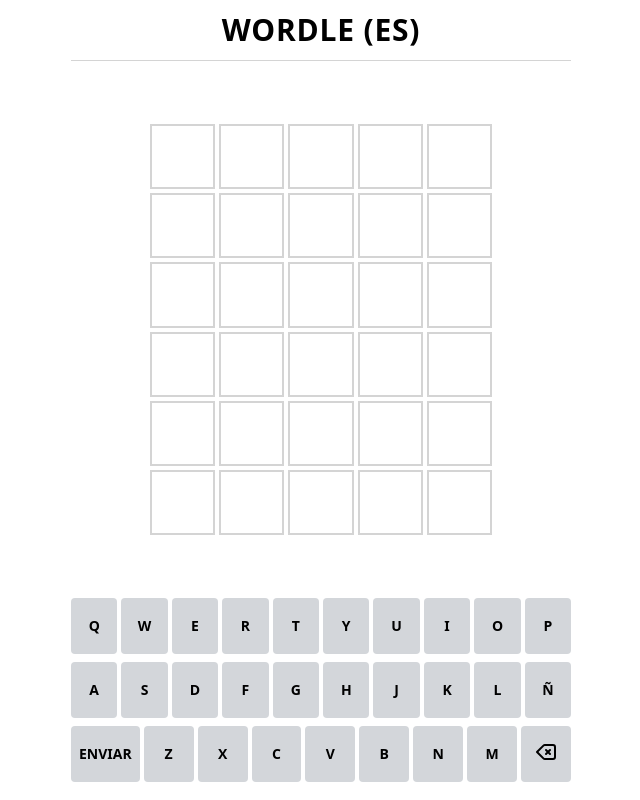
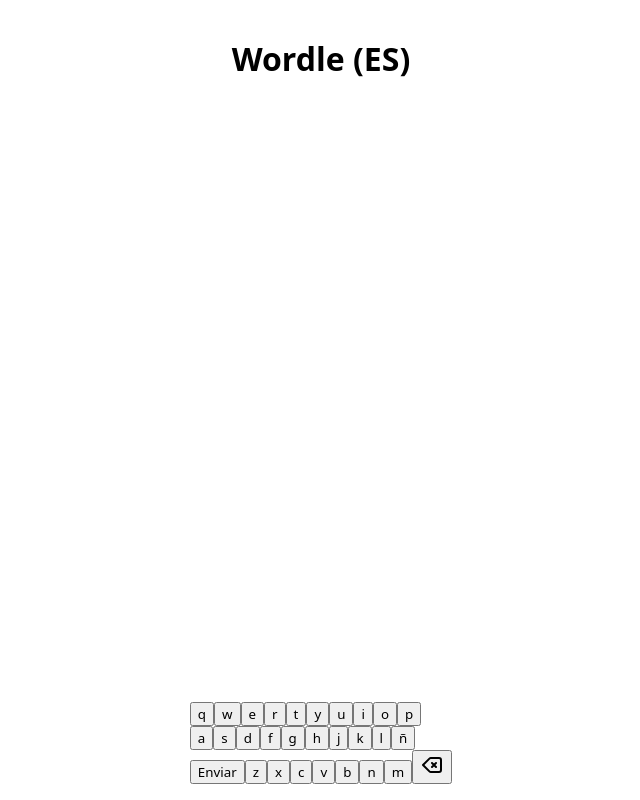
Before and after one commit to tzivigelstein/wordle, a website built with webpack: page src/index.html in a window 1280 px wide. Shown: the whole page, without its empty margins (319-959 px from the left). Built offline with nearby package versions, Linux system fonts and the light colour scheme.

Commit message:
Remove unused styles

```diff
--- a/src/styles.css
+++ b/src/styles.css
@@ -28,150 +28,15 @@
   flex-direction: column;
   justify-content: space-between;
   height: 100%;
-  padding-bottom: 1.125rem;
+  padding: 1rem;
   align-items: center;
+  position: relative;
 }
 
 @media (max-width: 512px) {
   .wrapper {
     max-width: 100%;
   }
-}
-
-.header {
-  border-bottom: 1px solid rgb(212, 212, 212);
-  padding: 0.75rem;
-  display: flex;
-  justify-content: center;
-  align-items: center;
-  width: 100%;
-}
-
-.headerTitle {
-  font-size: 1.875rem;
-  line-height: 2.25rem;
-  letter-spacing: 0.05rem;
-  text-transform: uppercase;
-  font-weight: 700;
-  margin: 0;
-}
-
-.board {
-  width: 68.35%;
-  display: grid;
-  gap: 0.25rem;
-  aspect-ratio: 1 / 1.2;
-}
-
-.boardRow {
-  gap: 0.25rem;
-  display: flex;
-}
-
-.cell {
-  aspect-ratio: 1 / 1;
-  width: 100%;
-  border: 2px solid rgb(212, 212, 212);
-  display: flex;
-  align-items: center;
-  justify-content: center;
-}
-
-.activeCell {
-  border-color: #000;
-}
-
-.pop {
-  animation: pop 0.15s ease;
-}
-
-@keyframes pop {
-  to {
-    transform: scale(1.06);
-  }
-}
-
-.correctCell {
-  border: 1px solid transparent;
-  background-color: #66aa64;
-  color: #fff;
-  animation: deveal 0.6s ease-out forwards;
-}
-
-.almostCorrectCell {
-  border: 1px solid transparent;
-  background-color: #c9b458;
-  color: #fff;
-  animation: deveal 0.6s ease-out forwards;
-}
-
-.wrongCell {
-  border: 1px solid transparent;
-  background-color: #787c7e;
-  color: #fff;
-  animation: deveal 0.6s ease-out forwards;
-}
-
-@keyframes deveal {
-  to {
-    transform: rotateX(0deg);
-  }
-
-  from {
-    transform: rotateX(180deg);
-    transform-origin: 50% 50%;
-  }
-}
-
-.cellText {
-  font-size: 2.25rem;
-  font-weight: bold;
-  text-transform: uppercase;
-}
-
-.keyboardContainer {
-  display: flex;
-  flex-wrap: wrap;
-  gap: 0.5rem;
-  max-width: 500px;
-  margin: 0 auto;
-}
-
-.keyboardRow {
-  display: flex;
-  flex-wrap: wrap;
-  gap: 0.25rem;
-  width: 100%;
-}
-
-.keyboardButton {
-  background-color: rgb(211, 214, 218);
-  border-radius: 0.25rem;
-  border: none;
-  cursor: pointer;
-  flex: 1;
-  font-size: 0.875rem;
-  font-weight: 700;
-  height: 3.5rem;
-  line-height: 1.25rem;
-  outline: none;
-  padding: 0.5rem;
-  text-transform: uppercase;
-}
-
-.correctLetter {
-  background-color: #66aa64;
-  color: #fff;
-}
-
-.almostCorrectLetter {
-  background-color: #c9b458;
-  color: #fff;
-}
-
-.wrongLetter {
-  background-color: #787c7e;
-  color: #fff;
 }
 
 .alertContainer {
```
